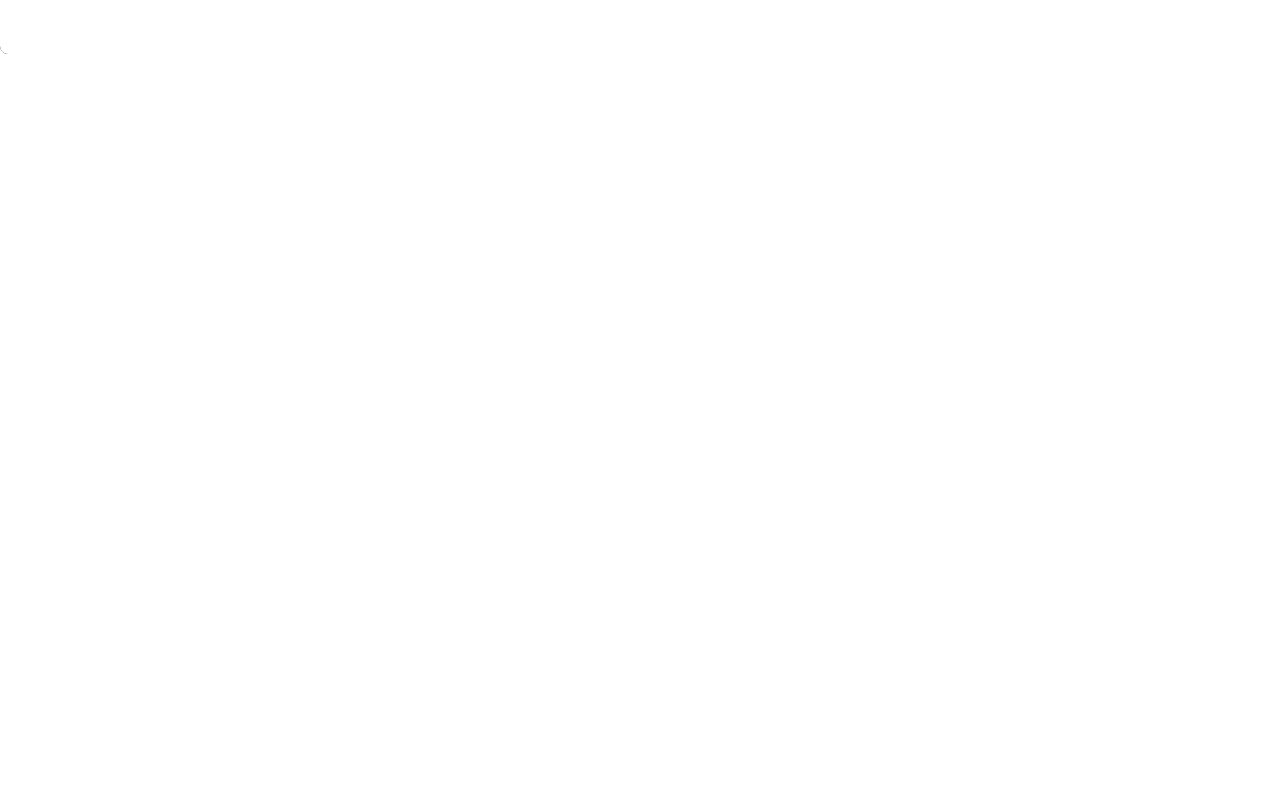
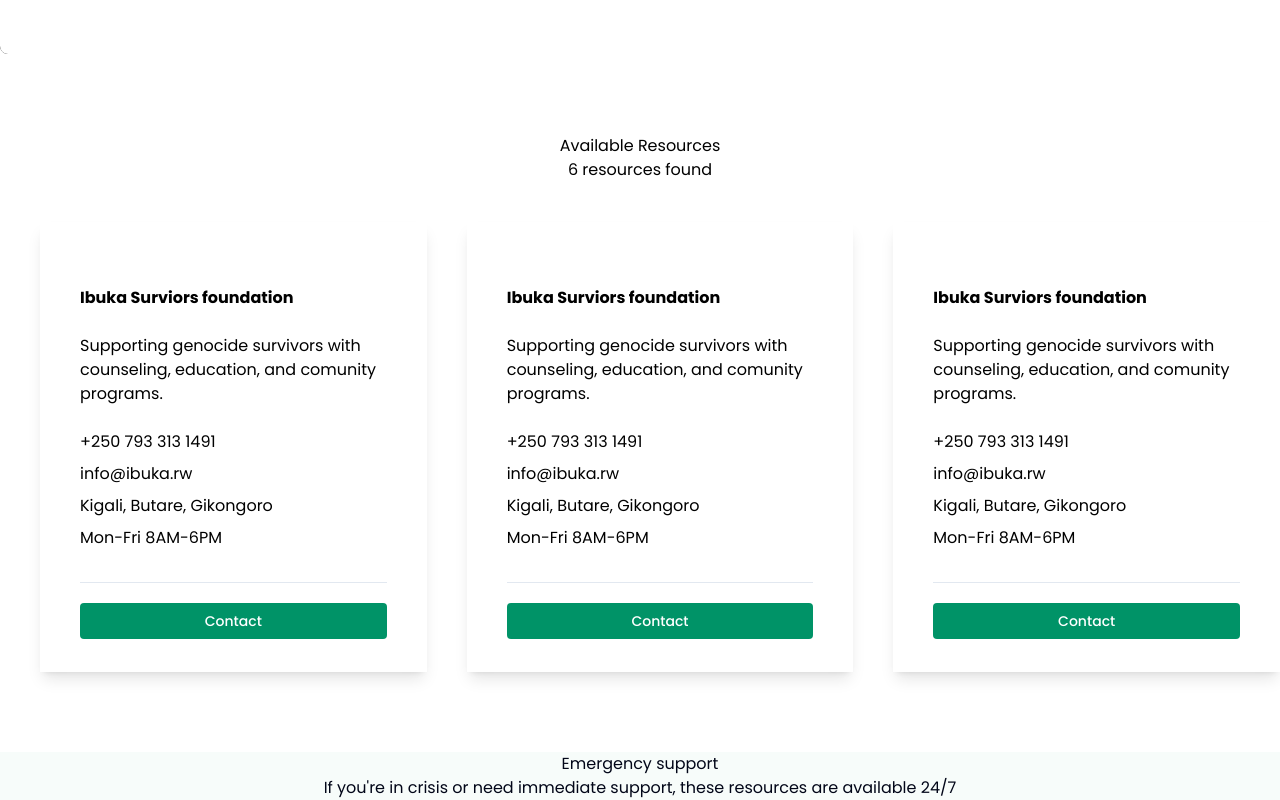
Before and after one commit to Blinktechnologies-company/Mbona, a Next.js app: page /support in a window 1280 px wide. Shown: the part 1151-1951 px from the top of the page. Before the commit the page ends 1205 px from the top, so only its background shows below. Built offline with nearby package versions, Linux system fonts and the light colour scheme.

Commit message:
Create card foundation component

```diff
--- a/app/(pages)/support/page.tsx
+++ b/app/(pages)/support/page.tsx
@@ -1,7 +1,8 @@
 import Image from "next/image";
 import Link from "next/link";
 import { Home, ChevronDown, House } from "lucide-react";
-
+import { Card } from "@/components/ui/card";
+import Foundation from "@/app/_components/foundation";
 export default function SupportPage() {
   return (
     <>
@@ -231,7 +232,27 @@
             </div>
           </div>
         </section>
+
       </div>
+       <main className="bg-white text-black mt-20">
+          <div className="text-center mb-10">
+            <h1>Available Resources</h1>
+            <p>6 resources found</p>
+          </div>
+          <div className="flex items-center justify-center">
+                <Foundation />
+                <Foundation />
+                <Foundation />
+          </div>
+        </main>
+
+        <section className="mt-20 bg-[#E4F3EF4D]">
+          <div className="text-center">
+            <h1 className="mt-10">Emergency support</h1>
+            <p>If you're in crisis or need immediate support, these resources are available 24/7</p>
+          </div>
+
+        </section>
     </>
   );
 }
--- /dev/null
+++ b/app/_components/foundation.tsx
@@ -0,0 +1,27 @@
+import { Button } from "@/components/ui/button";
+import Link from "next/link";
+
+const Foundation = () => {
+  return (
+    <div className="flex flex-col ml-10 bg-white shadow-lg w-[400px] h-[450px] p-10 ">
+      <h1 className="font-bold mt-6">Ibuka Surviors foundation</h1><br></br>
+      <p>
+        Supporting genocide survivors with counseling, education, and comunity
+        programs.
+      </p><br></br>
+      <span className="mb-2">+250 793 313 1491</span>
+      <span className="mb-2">info@ibuka.rw</span>
+      <span className="mb-2">Kigali, Butare, Gikongoro</span>
+      <span className="mb-2">Mon-Fri 8AM-6PM</span><br></br>
+      <hr />
+      <Button
+      asChild
+       className={`border-white/90 text-white bg-[#009367]  hover:text-white rounded px-4 mt-5`}
+       >
+        <Link href={"/"}>Contact</Link>
+       </Button>
+    </div>
+  );
+};
+
+export default Foundation;
--- /dev/null
+++ b/components/ui/card.tsx
@@ -0,0 +1,92 @@
+import * as React from "react"
+
+import { cn } from "@/lib/utils"
+
+function Card({ className, ...props }: React.ComponentProps<"div">) {
+  return (
+    <div
+      data-slot="card"
+      className={cn(
+        "bg-card text-card-foreground flex flex-col gap-6 rounded-xl border py-6 shadow-sm",
+        className
+      )}
+      {...props}
+    />
+  )
+}
+
+function CardHeader({ className, ...props }: React.ComponentProps<"div">) {
+  return (
+    <div
+      data-slot="card-header"
+      className={cn(
+        "@container/card-header grid auto-rows-min grid-rows-[auto_auto] items-start gap-2 px-6 has-data-[slot=card-action]:grid-cols-[1fr_auto] [.border-b]:pb-6",
+        className
+      )}
+      {...props}
+    />
+  )
+}
+
+function CardTitle({ className, ...props }: React.ComponentProps<"div">) {
+  return (
+    <div
+      data-slot="card-title"
+      className={cn("leading-none font-semibold", className)}
+      {...props}
+    />
+  )
+}
+
+function CardDescription({ className, ...props }: React.ComponentProps<"div">) {
+  return (
+    <div
+      data-slot="card-description"
+      className={cn("text-muted-foreground text-sm", className)}
+      {...props}
+    />
+  )
+}
+
+function CardAction({ className, ...props }: React.ComponentProps<"div">) {
+  return (
+    <div
+      data-slot="card-action"
+      className={cn(
+        "col-start-2 row-span-2 row-start-1 self-start justify-self-end",
+        className
+      )}
+      {...props}
+    />
+  )
+}
+
+function CardContent({ className, ...props }: React.ComponentProps<"div">) {
+  return (
+    <div
+      data-slot="card-content"
+      className={cn("px-6", className)}
+      {...props}
+    />
+  )
+}
+
+function CardFooter({ className, ...props }: React.ComponentProps<"div">) {
+  return (
+    <div
+      data-slot="card-footer"
+      className={cn("flex items-center px-6 [.border-t]:pt-6", className)}
+      {...props}
+    />
+  )
+}
+
+export {
+  Card,
+  CardHeader,
+  CardFooter,
+  CardTitle,
+  CardAction,
+  CardDescription,
+  CardContent,
+}
```
